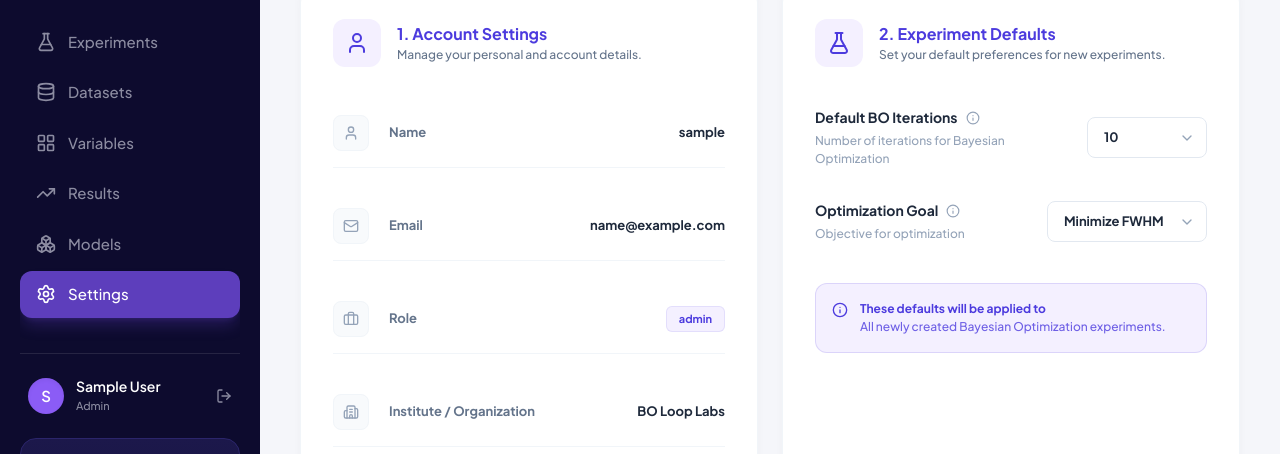
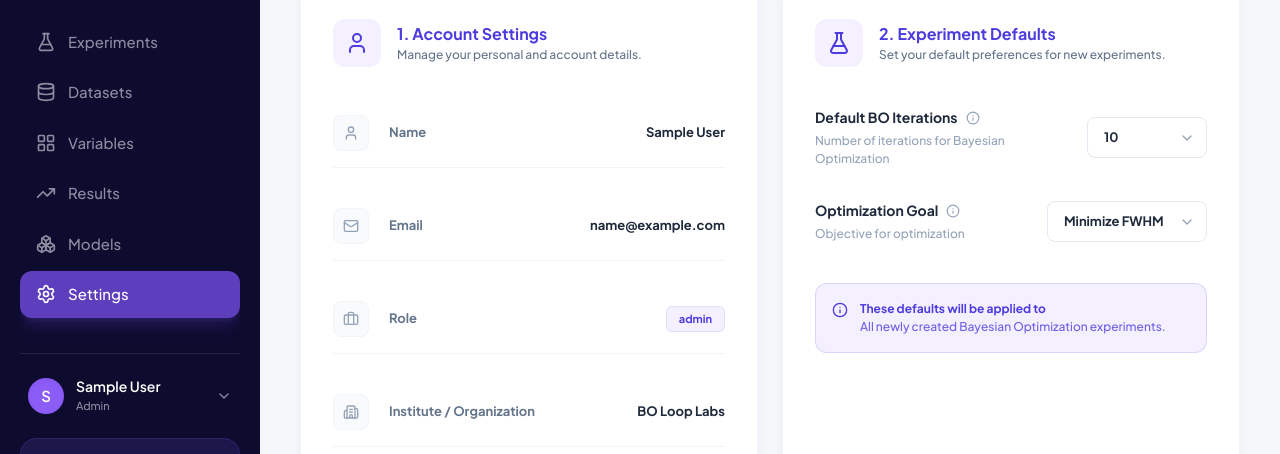
Before and after one commit to gopalan-rajaraman/quantum-materials-ai, a React (Vite) app in the folder frontend/: page /settings in a window 1280 px wide. Shown: the part 150-604 px from the top of the page. Built offline with nearby package versions, Linux system fonts and the light colour scheme; no server answers; sample sign-in values are in the browser's storage.

Commit message:
Fix inconsistent auth state causing login/signup crashes

```diff
--- a/frontend/src/components/Sidebar/index.jsx
+++ b/frontend/src/components/Sidebar/index.jsx
@@ -8,31 +8,18 @@ import {
   TrendingUp,
   Boxes,
   Settings,
-  LogOut,
+  ChevronDown,
   Hexagon
 } from 'lucide-react';
+import { getStoredUser, getUserDisplayName } from '../../utils/auth';
 
 const Sidebar = () => {
   const location = useLocation();
   const isActive = (path) => location.pathname === path;
-  const userStr = localStorage.getItem('user');
-  let loggedInUser = {};
-
-  try {
-    loggedInUser = userStr ? JSON.parse(userStr) : {};
-  } catch {
-    loggedInUser = {};
-  }
-
-  const displayName = loggedInUser?.full_name || loggedInUser?.name || loggedInUser?.username || 'Researcher';
+  const loggedInUser = getStoredUser();
+  const displayName = getUserDisplayName(loggedInUser);
   const displayRole = loggedInUser?.role || 'Researcher';
   const initial = displayName.charAt(0).toUpperCase();
-
-  const handleLogout = () => {
-    localStorage.removeItem('user');
-    localStorage.removeItem('token');
-    window.location.href = '/login';
-  };
 
   const NavItem = ({ path, icon: Icon, label }) => {
     const active = isActive(path);
@@ -84,11 +71,7 @@ const Sidebar = () => {
 
       <div className="pt-4 border-t border-white/10 flex flex-col gap-4">
         {/* User Profile */}
-        <div
-          onClick={handleLogout}
-          className="flex items-center justify-between px-2 py-2 rounded-xl hover:bg-white/5 cursor-pointer transition-colors group"
-          title="Logout"
-        >
+        <div className="flex items-center justify-between px-2 py-2 rounded-xl hover:bg-white/5 cursor-pointer transition-colors">
           <div className="flex items-center space-x-3">
             <div className="w-9 h-9 rounded-full bg-[#8B5CF6] flex items-center justify-center text-white font-semibold text-[15px] shadow-inner">
               {initial}
@@ -98,7 +81,7 @@ const Sidebar = () => {
               <p className="text-[#8C8CA1] text-[11px] font-medium mt-0.5 capitalize">{displayRole}</p>
             </div>
           </div>
-          <LogOut className="w-4 h-4 text-[#8C8CA1] group-hover:text-red-400 transition-colors" />
+          <ChevronDown className="w-4 h-4 text-[#8C8CA1]" />
         </div>
 
         {/* Glow Info Card */}
--- a/frontend/src/pages/Dashboard/index.jsx
+++ b/frontend/src/pages/Dashboard/index.jsx
@@ -34,6 +34,7 @@ import {
   Line
 } from 'recharts';
 import api from '../../services/api';
+import { getStoredUser, getUserDisplayName } from '../../utils/auth';
 
 const Dashboard = () => {
   const navigate = useNavigate();
@@ -43,14 +44,8 @@ const Dashboard = () => {
   const [searchQuery, setSearchQuery] = useState('');
 
   // Get logged-in display name from localStorage
-  const userStr = localStorage.getItem('user');
-  let loggedInUser = {};
-  try {
-    loggedInUser = userStr ? JSON.parse(userStr) : {};
-  } catch {
-    loggedInUser = {};
-  }
-  const displayName = loggedInUser?.full_name || loggedInUser?.name || loggedInUser?.username || 'Researcher';
+  const loggedInUser = getStoredUser();
+  const displayName = getUserDisplayName(loggedInUser);
 
   const fetchAll = async () => {
     setLoading(true);
--- a/frontend/src/pages/Datasets/index.jsx
+++ b/frontend/src/pages/Datasets/index.jsx
@@ -9,6 +9,7 @@ import {
   PieChart, Pie, Cell, ResponsiveContainer, Tooltip as RechartsTooltip
 } from 'recharts';
 import api from '../../services/api';
+import { getStoredUser, getUserDisplayName } from '../../utils/auth';
 
 const Datasets = () => {
   const navigate = useNavigate();
@@ -23,22 +24,14 @@ const Datasets = () => {
       setDatasetsList(data.datasets || []);
     } catch (e) {
       console.error('Error fetching datasets:', e);
-    setDatasetsList([]);  // ← add this line
     } finally {
       setLoading(false);
     }
   };
 
-  // Get logged-in user from localStorage safely
-  const userStr = localStorage.getItem('user');
-  let loggedInUser = {};
-  try {
-    loggedInUser = userStr ? JSON.parse(userStr) : {};
-  } catch (e) {
-    console.error('Error parsing user from localStorage:', e);
-    loggedInUser = {};
-  }
-  const loggedInUsername = loggedInUser?.username || loggedInUser?.name || loggedInUser?.email?.split('@')[0] || '—';
+  // Get logged-in user from localStorage
+  const loggedInUser = getStoredUser();
+  const loggedInUsername = getUserDisplayName(loggedInUser, '—');
   const loggedInRole = loggedInUser?.role || 'Researcher';
 
   useEffect(() => {
--- a/frontend/src/pages/Settings/index.jsx
+++ b/frontend/src/pages/Settings/index.jsx
@@ -3,23 +3,16 @@ import {
   User, Mail, Briefcase, Building2, Calendar, Lock,
   FlaskConical, Info, ChevronDown
 } from 'lucide-react';
+import { getStoredUser, getUserDisplayName } from '../../utils/auth';
 
 const Settings = () => {
   const [boIterations, setBoIterations] = useState('10');
   const [optGoal, setOptGoal] = useState('Minimize FWHM');
   const [showPasswordModal, setShowPasswordModal] = useState(false);
 
-  // Get logged-in user from localStorage safely
-  const userStr = localStorage.getItem('user');
-  let loggedInUser = {};
-  try {
-    loggedInUser = userStr ? JSON.parse(userStr) : {};
-  } catch (e) {
-    console.error('Error parsing user from localStorage:', e);
-    loggedInUser = {};
-  }
-  const displayName = loggedInUser.username || loggedInUser.name || 'Khushboo';
-  const displayEmail = loggedInUser.email || 'khushboo.research@boloop.com';
+  const loggedInUser = getStoredUser();
+  const displayName = getUserDisplayName(loggedInUser);
+  const displayEmail = loggedInUser.email || '—';
   const displayRole = loggedInUser.role || 'Researcher';
 
   return (
--- a/frontend/src/pages/Signup/index.jsx
+++ b/frontend/src/pages/Signup/index.jsx
@@ -3,6 +3,7 @@ import { useNavigate, useLocation } from 'react-router-dom';
 import { CheckCircle2, Mail, ArrowLeft } from 'lucide-react';
 import { GoogleLogin, GoogleOAuthProvider } from '@react-oauth/google';
 import { apiPost } from '../../config/api';
+import { saveAuth } from '../../utils/auth';
 import AuthLayout from '../../components/auth/AuthLayout';
 import AuthField from '../../components/auth/AuthField';
 import { IconMail, IconLock, IconEye, IconEyeOff } from '../../components/auth/AuthField';
@@ -53,12 +54,7 @@ const SignUpForm = () => {
       const data = await res.json();
       console.log('Google login response:', data);
       if (res.ok) {
-        console.log('Storing user_id:', data.user_id);
-        console.log('Storing token:', data.access_token);
-        localStorage.setItem('user', data.user_id);
-        localStorage.setItem('token', data.access_token);
-        console.log('Stored in localStorage:', localStorage.getItem('user'), localStorage.getItem('token'));
-        console.log('Navigating to dashboard');
+        saveAuth(data);
         navigate('/dashboard');
       } else {
         console.error('Google login failed:', data.detail);
@@ -81,7 +77,7 @@ const SignUpForm = () => {
         body: JSON.stringify({ full_name:formData.fullName, email:formData.email, department:formData.department, institute:formData.institute, role:formData.role, password:formData.password }),
       });
       const data = await res.json();
-      if (res.ok) { setSuccess(true); setTimeout(() => navigate('/dashboard'), 3000); }
+      if (res.ok) { saveAuth(data); setSuccess(true); setTimeout(() => navigate('/dashboard'), 3000); }
       else setError(data.detail || 'Registration failed');
     } catch { setError('Network error. Please try again.'); }
     finally { setLoading(false); }
@@ -284,12 +280,7 @@ const SignInForm = () => {
       const data = await res.json();
       console.log('Google login response:', data);
       if (res.ok) {
-        console.log('Storing user_id:', data.user_id);
-        console.log('Storing token:', data.access_token);
-        localStorage.setItem('user', data.user_id);
-        localStorage.setItem('token', data.access_token);
-        console.log('Stored in localStorage:', localStorage.getItem('user'), localStorage.getItem('token'));
-        console.log('Navigating to dashboard');
+        saveAuth(data);
         navigate('/dashboard');
       } else {
         console.error('Google login failed:', data.detail);
@@ -311,8 +302,7 @@ const SignInForm = () => {
       });
       const data = await res.json();
       if (res.ok) {
-        localStorage.setItem('user', JSON.stringify(data.user_id));
-        localStorage.setItem('token', data.access_token);
+        saveAuth(data);
         navigate('/dashboard');
       }
       else setError(data.detail || 'Login failed');
--- /dev/null
+++ b/frontend/src/utils/auth.js
@@ -0,0 +1,36 @@
+export function saveAuth(data) {
+  if (data?.access_token) {
+    localStorage.setItem('token', data.access_token);
+  }
+  if (data?.user && typeof data.user === 'object') {
+    localStorage.setItem('user', JSON.stringify(data.user));
+  } else if (data?.user_id) {
+    localStorage.setItem('user', JSON.stringify({ _id: data.user_id }));
+  }
+}
+
+export function getStoredUser() {
+  const raw = localStorage.getItem('user');
+  if (!raw) return {};
+  try {
+    const parsed = JSON.parse(raw);
+    return parsed && typeof parsed === 'object' ? parsed : {};
+  } catch {
+    return {};
+  }
+}
+
+export function getUserDisplayName(user, fallback = 'Researcher') {
+  return (
+    user?.full_name ||
+    user?.name ||
+    user?.username ||
+    user?.email?.split('@')[0] ||
+    fallback
+  );
+}
+
+export function clearAuth() {
+  localStorage.removeItem('token');
+  localStorage.removeItem('user');
+}
```
Also changed, not shown: 1 other file (tests, documents, lock files or other folders). Lines whose indentation alone changed are shown as unchanged.
